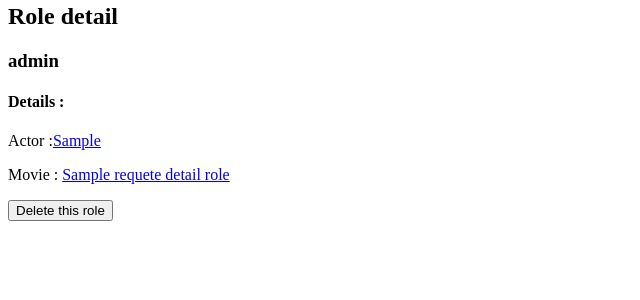
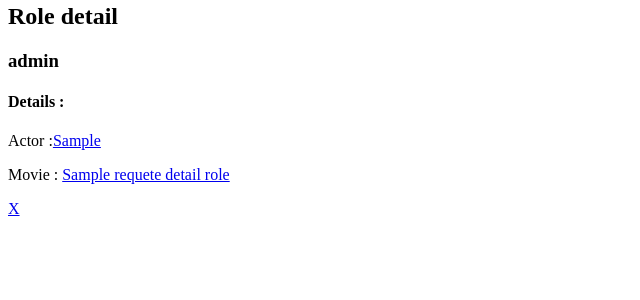
Before and after one commit to M-Laetitia/Php_SQL_Cinema, a PHP site: the page made by view/role/detailRole.php in a window 1280 px wide. Shown: the part 202-502 px from the top of the page, without its empty margins (0-640 px from the left). Run offline with PHP 8.4, Linux system fonts and the light colour scheme; the template is opened without the code that fills it: most values are stand-ins (such as "Sample title", 1, 10 or a date in 2020).

Commit message:
change submit button to simple hyperlink

```diff
--- a/view/role/detailRole.php
+++ b/view/role/detailRole.php
@@ -17,12 +17,11 @@
 
 </div>
 
+
+
 <div>
-    <form action="index.php?action=supprimerRole&id=<?=$role["id_role"]?>" method="post">
-        <input name="deleteRole" type="submit" value="Delete this role">
-    </form>
+    <a href="index.php?action=supprimerRole&id=<?=$role["id_role"]?>"> X</a>
 </div>
-
 
 
 <?php
```
Also changed, not shown: view/actor/detailActeur.php (+2 -6 lines).
